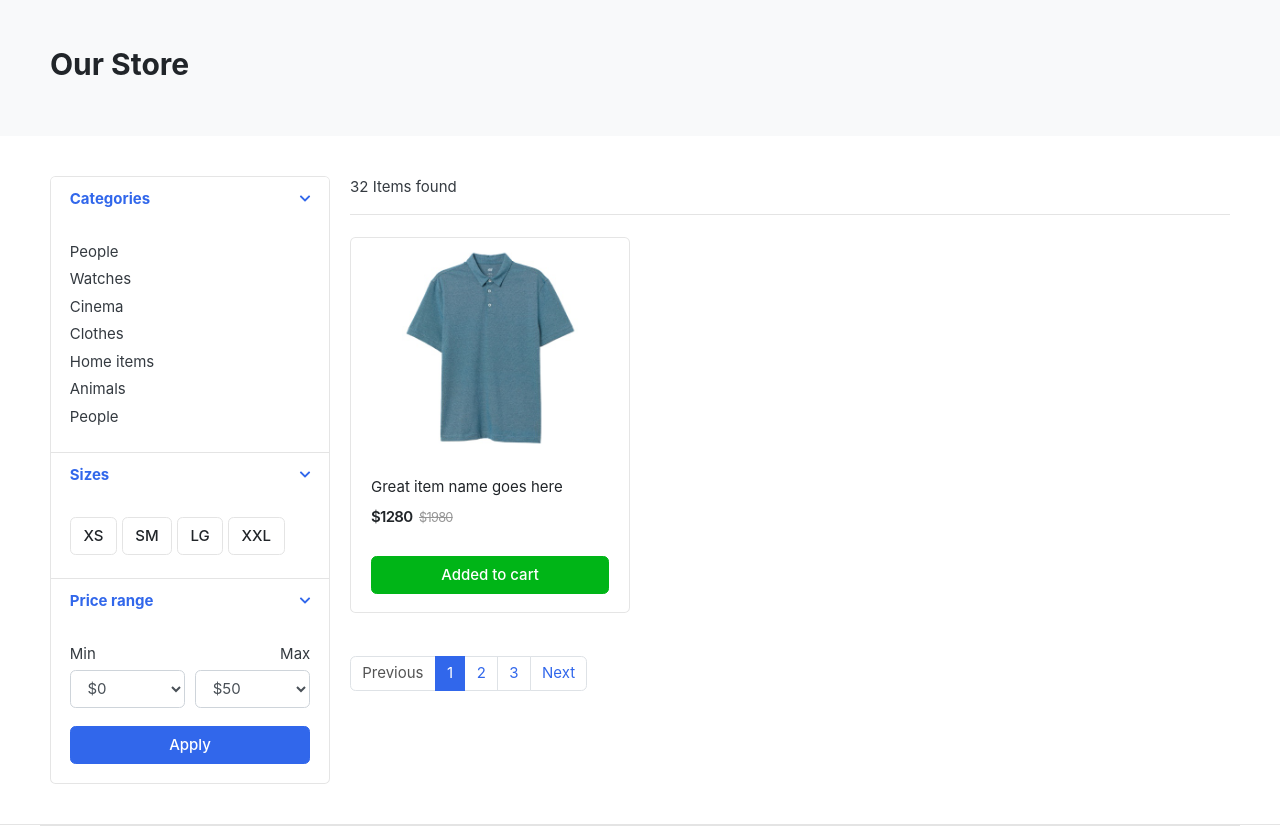
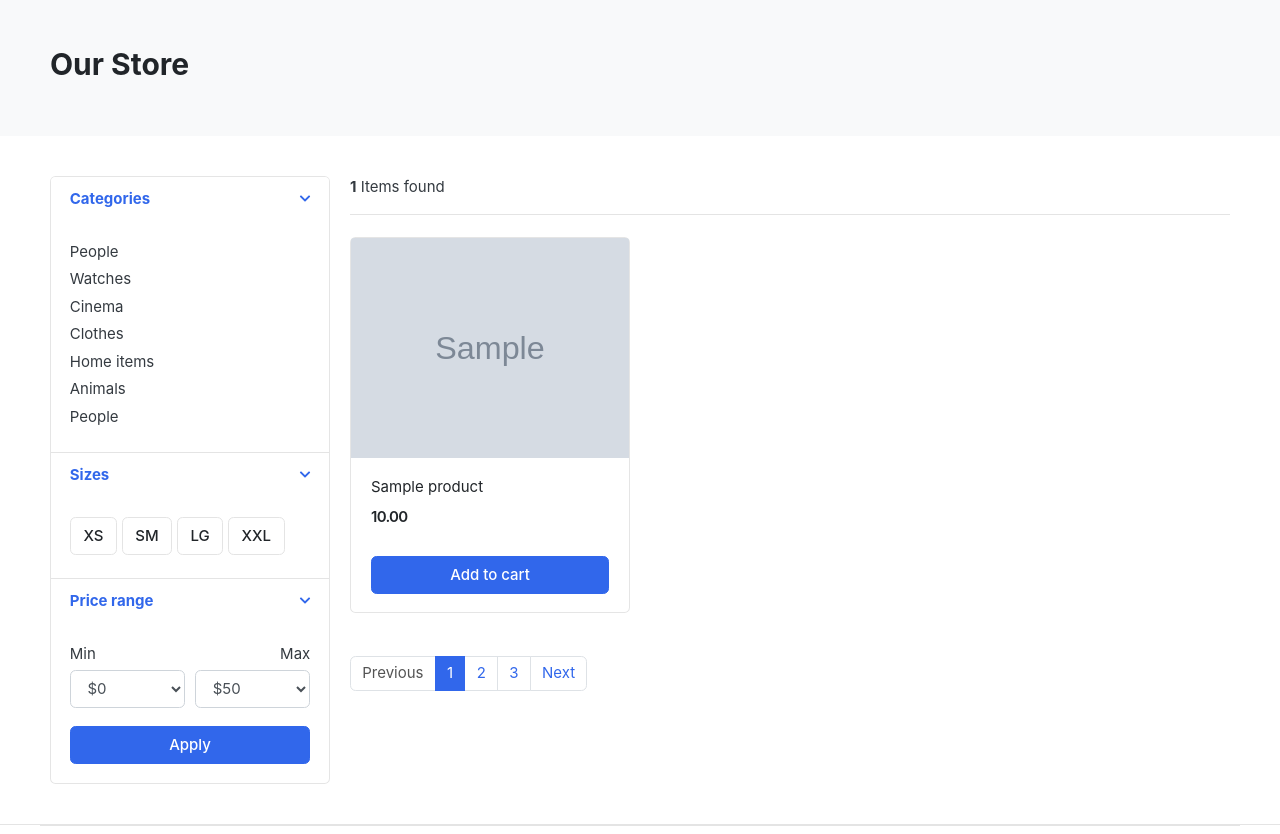
Before and after one commit to walizw/E-Commerce, a Django app: page /store/ in a window 1280 px wide. Shown: the part 118-952 px from the top of the page. Run offline with Django 4.2, Linux system fonts and the light colour scheme; tables that the repository leaves empty hold one stand-in row (values such as "Sample post"); grey boxes marked "Sample" are stand-in pictures; some libraries are stand-ins or nearby versions; some web fonts are replaced.

Commit message:
Actual products are now displayed in the store

```diff
--- a/greatkart/store/views.py
+++ b/greatkart/store/views.py
@@ -1,4 +1,11 @@
 from django.shortcuts import render
+from .models import Product
 
 def store (request):
-    return render (request, "store/index.html")
+    products = Product.objects.all ()
+
+    context = {
+        "products": products,
+        "total_products": products.count (),
+    }
+    return render (request, "store/index.html", context)
--- a/greatkart/templates/store/index.html
+++ b/greatkart/templates/store/index.html
@@ -122,34 +122,38 @@
 
                 <header class="border-bottom mb-4 pb-3">
                     <div class="form-inline">
-                        <span class="mr-md-auto">32 Items found </span>
+                        <span class="mr-md-auto"><b>{{ total_products }}</b> Items found </span>
 
                     </div>
                 </header><!-- sect-heading -->
 
                 <div class="row">
+
+                    {% for product in products %}
                     <div class="col-md-4">
                         <figure class="card card-product-grid">
                             <div class="img-wrap">
 
-                                <img src="{% static 'images/items/1.jpg' %}">
+                                <img src="{{ product.thumb.url }}">
 
                             </div> <!-- img-wrap.// -->
                             <figcaption class="info-wrap">
                                 <div class="fix-height">
-                                    <a href="./product-detail.html" class="title">Great item name goes here</a>
+                                    <a href="./product-detail.html" class="title">
+                                        {{ product.name }}
+                                    </a>
                                     <div class="price-wrap mt-2">
-                                        <span class="price">$1280</span>
-                                        <del class="price-old">$1980</del>
+                                        <span class="price">{{ product.price }}</span>
+                                        <!-- <del class="price-old">$1980</del> -->
                                     </div> <!-- price-wrap.// -->
                                 </div>
-                                <a href="#" class="btn btn-block btn-success">Added to cart </a>
+                                <a href="#" class="btn btn-block btn-primary">Add to cart </a>
                             </figcaption>
                         </figure>
                     </div> <!-- col.// -->
+                    {% endfor %}
 
                 </div>
-
 
                 <nav class="mt-4" aria-label="Page navigation sample">
                     <ul class="pagination">
```
